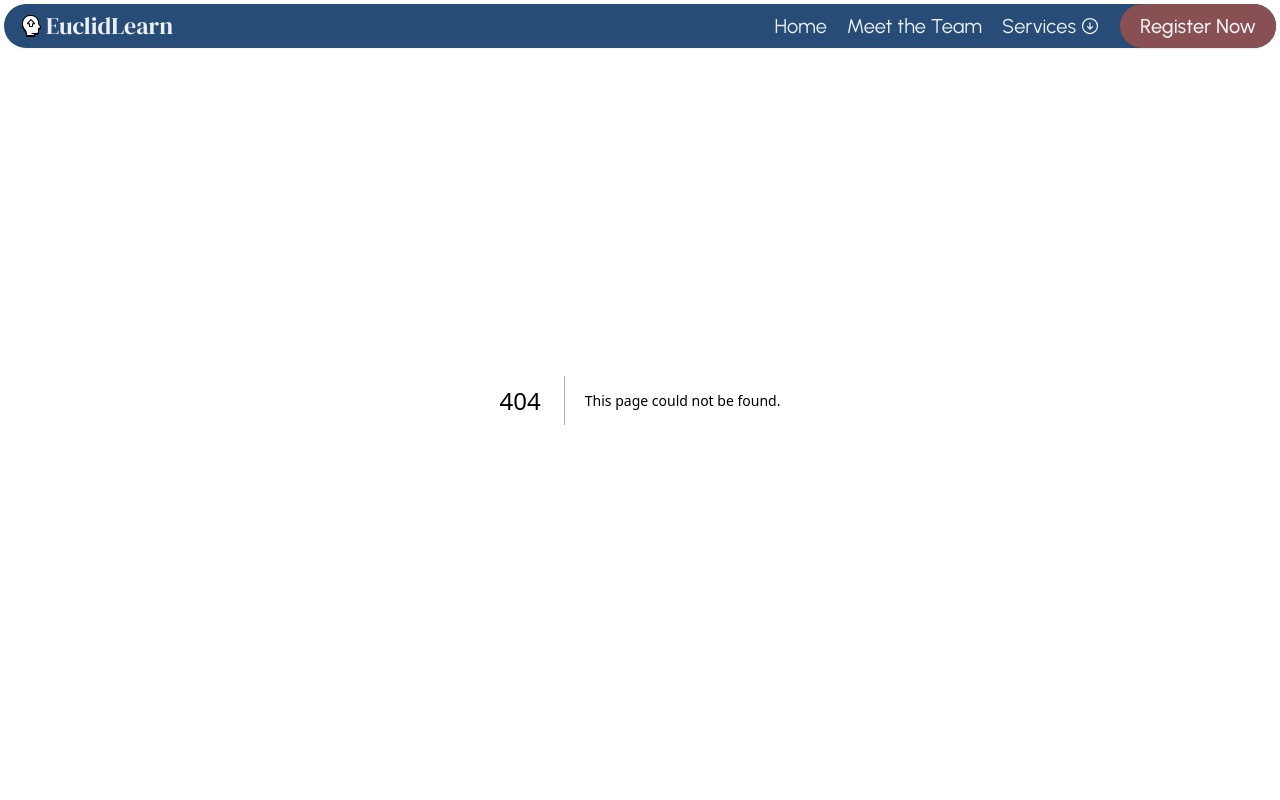
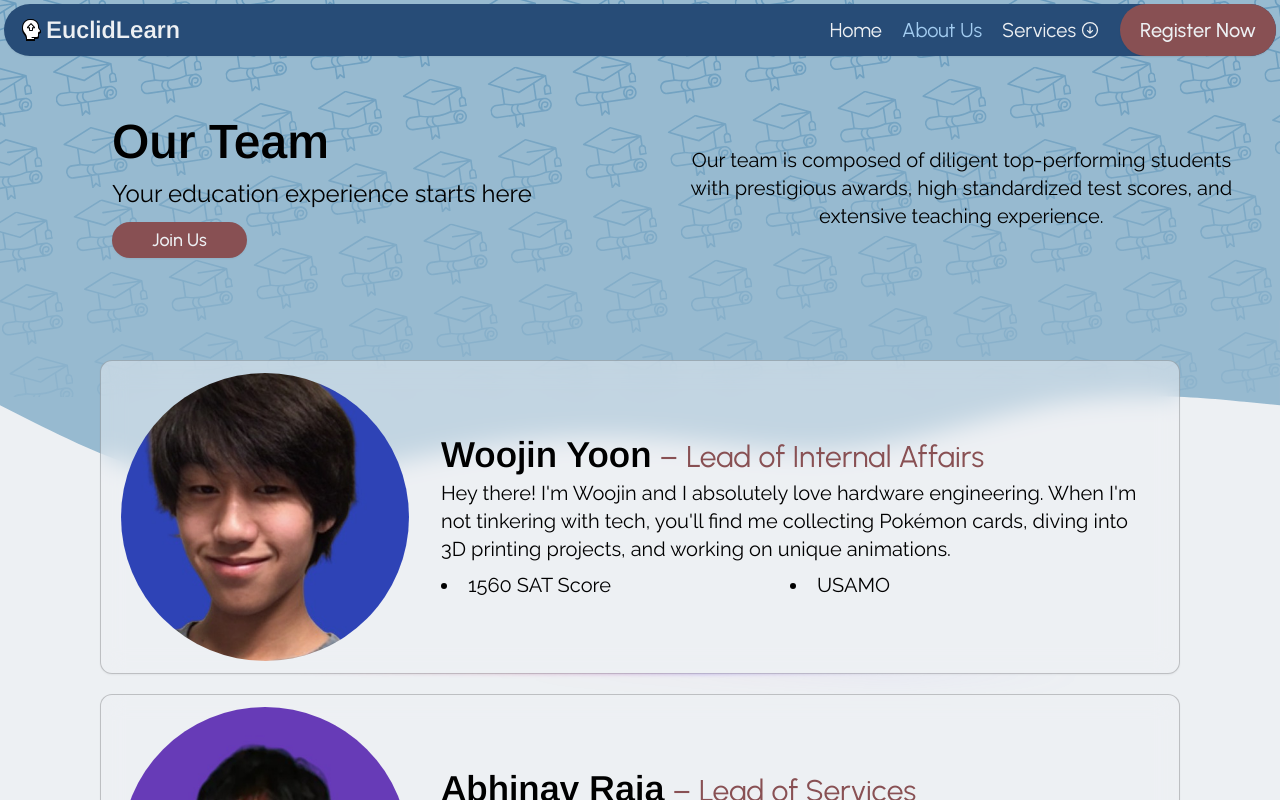
Before and after one commit to snek152/euclidlearn, a Next.js app: page /about in a window 1280 px wide. Before the commit this address had no page. Shown: the top 800 px of the page. Built offline with nearby package versions, Linux system fonts and the light colour scheme.

Commit message:
test font change

```diff
--- a/app/team/page.tsx
+++ b/app/about/page.tsx
@@ -7,11 +7,11 @@ import { teamMembers } from "@/lib/data";
 import { Metadata } from "next";
 
 export const metadata: Metadata = {
-  title: "EuclidLearn | Meet the Team",
+  title: "EuclidLearn | About Us",
   openGraph: {
     type: "website",
-    title: "EuclidLearn | Meet the Team",
-    url: "https://euclidlearn.com/team",
+    title: "EuclidLearn | About Us",
+    url: "https://euclidlearn.com/about",
   },
 };
 
--- a/app/layout.tsx
+++ b/app/layout.tsx
@@ -1,11 +1,25 @@
 import type { Metadata } from "next";
-import { Antic, DM_Serif_Display, Raleway, Urbanist } from "next/font/google";
+import {
+  Antic,
+  Arimo,
+  DM_Serif_Display,
+  Raleway,
+  Urbanist,
+} from "next/font/google";
 import "./globals.css";
 import Navbar from "@/components/Navbar";
 import Footer from "@/components/Footer";
 
-const dm = DM_Serif_Display({
-  weight: "400",
+// const dm = DM_Serif_Display({
+//   weight: "400",
+//   style: "normal",
+//   display: "swap",
+//   variable: "--font-dm-serif-display",
+//   subsets: ["latin"],
+// });
+
+const dm = Arimo({
+  weight: "600",
   style: "normal",
   display: "swap",
   variable: "--font-dm-serif-display",
--- a/components/Navbar.tsx
+++ b/components/Navbar.tsx
@@ -16,7 +16,10 @@ export default function Navbar() {
       as="nav"
       className="rounded-full left-1 right-1 my-1 bg-navy shadow-sm pl-3 text-white flex justify-between items-center fixed z-50"
     >
-      <h1 className="font-dm md:py-0 py-1 text-xl md:text-2xl inline-flex">
+      <Link
+        href="/"
+        className="font-dm md:py-0 py-1 text-xl md:text-2xl inline-flex"
+      >
         <Image
           src={learn}
           height={30}
@@ -25,7 +28,7 @@ export default function Navbar() {
           className="aspect-square transform scale-[0.80]"
         />
         EuclidLearn
-      </h1>
+      </Link>
       <div>
         <Popover.Button className="text-xl outline-none grid place-items-center h-full md:sr-only pr-2">
           {({ open }) =>
@@ -366,7 +369,7 @@ export default function Navbar() {
           )}
           <LinkButton
             href="/register"
-            className="text-white bg-red text-xl px-5 py-2"
+            className="text-white bg-red text-xl px-5 py-3"
             hoverClass="text-white bg-black bg-opacity-30"
           >
             Register Now
--- a/lib/data.ts
+++ b/lib/data.ts
@@ -127,8 +127,8 @@ export const navLinks: NavLink[] = [
     label: "Home",
   },
   {
-    href: "/team",
-    label: "Meet the Team",
+    href: "/about",
+    label: "About Us",
   },
   {
     label: "Services",
```
Also changed, not shown: app/about/components/TeamCard.tsx (renamed from app/team/components/TeamCard.tsx).
